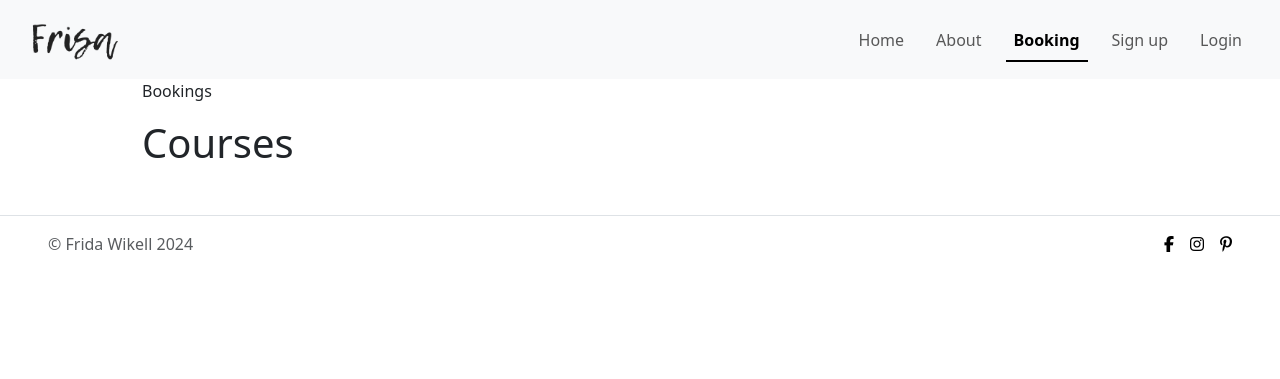
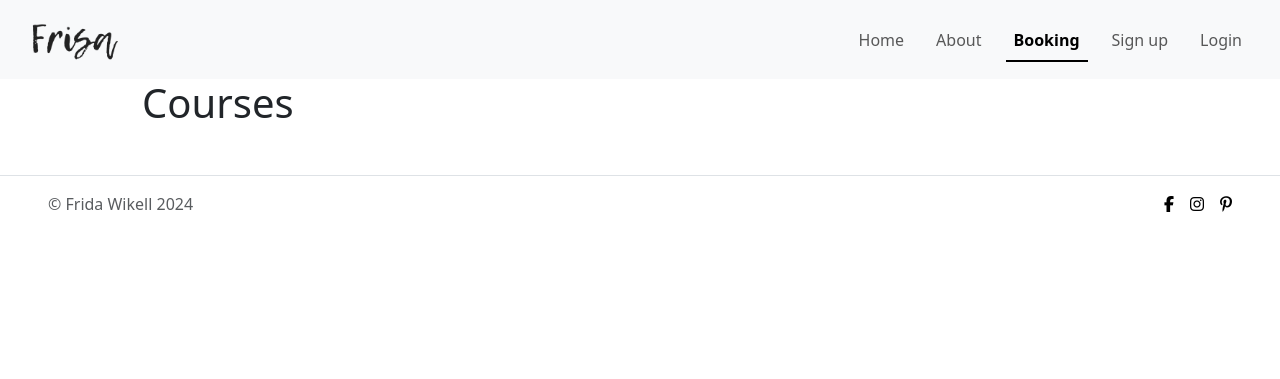
Before and after one commit to FridaWikell/frisa-booking, a Django app: page /booking/ in a window 1280 px wide. Shown: the top 379 px of the page. Run offline with Django 4.2, Linux system fonts and the light colour scheme; data that the repository does not hold is empty; some libraries are stand-ins or nearby versions.

Commit message:
Fix: Remove unused html code in booking

```diff
--- a/booking/templates/booking/booking.html
+++ b/booking/templates/booking/booking.html
@@ -4,10 +4,7 @@
 {% block content %}
 <div class="container-xl">
     <div class="row mx-5">
-            <p>Bookings</p>
-
         <h1>Courses</h1>
-
         {{ course }}
         <ul>
             {% for course in courses %}
@@ -17,36 +14,6 @@
             {% endfor %}
         </ul>
     </div>
-<!--
-            <h1>Course Sessions</h1>
-            <ul>
-                {% for session in sessions %}
-                <li>
-                    <strong>{{ session.course.name }}</strong> - {{ session.start_time }} to {{ session.end_time }}
-                    (Spots available: {{ session.spots_available }})
-                </li>
-                {% endfor %}
-            </ul>
-
-
-        </div>
-        <div>
-            {% if sessions %}
-                <h2>Select a Session</h2>
-                {% for session in sessions %}
-                    <form method="post">
-                        {% csrf_token %}
-                        <input type="hidden" name="selected_session" value="{{ session.id }}">
-                        <input type="hidden" name="selected_course" value="{{ selected_course_id }}">
-                        <button type="submit" class="session-slot">
-                            {{ session.course.name }} {{ session.start_time }} to {{ session.end_time }} - Spots: {{ session.spots_available }}
-                        </button>
-                    </form>
-                {% endfor %}
-            {% endif %} -->
-
-            <!-- Ny 2024 02 20 -->
-
 
     <div class="row justify-content-center mx-5">
         {% for session in sessions %}
@@ -82,7 +49,5 @@
             </div>
         </div>
     </div>
-
-
 </div>
 {% endblock content %}
```
Lines whose indentation alone changed are shown as unchanged.
